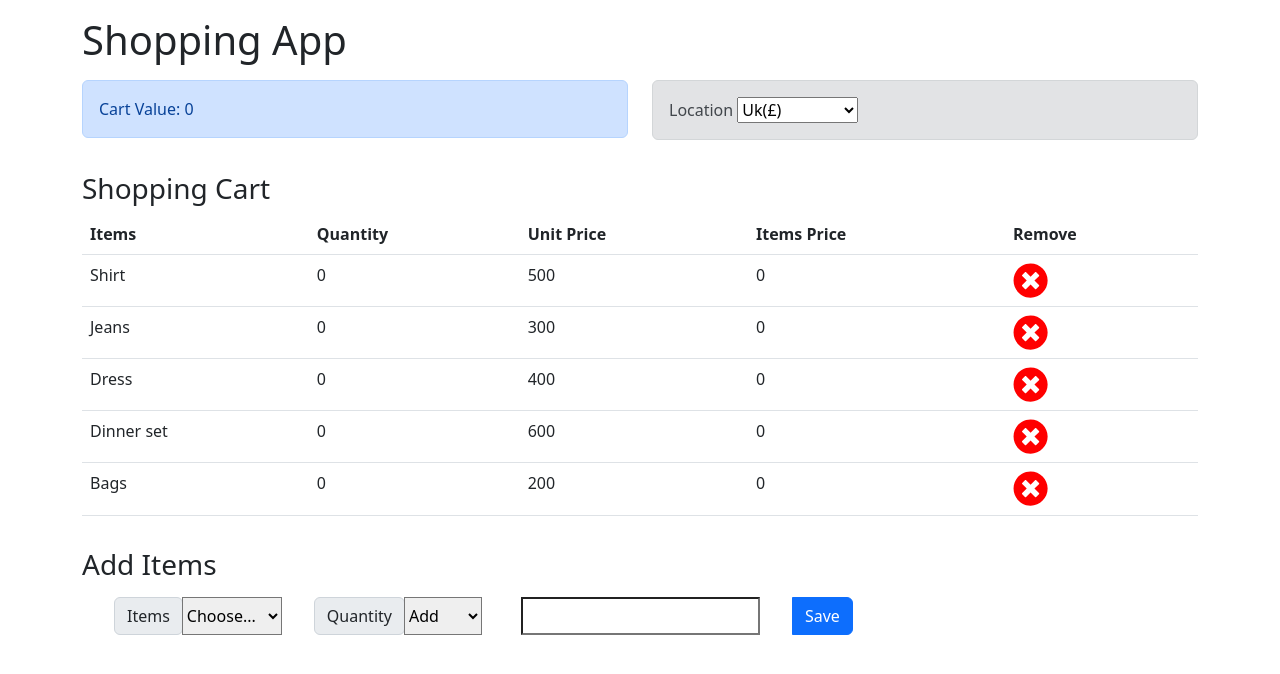
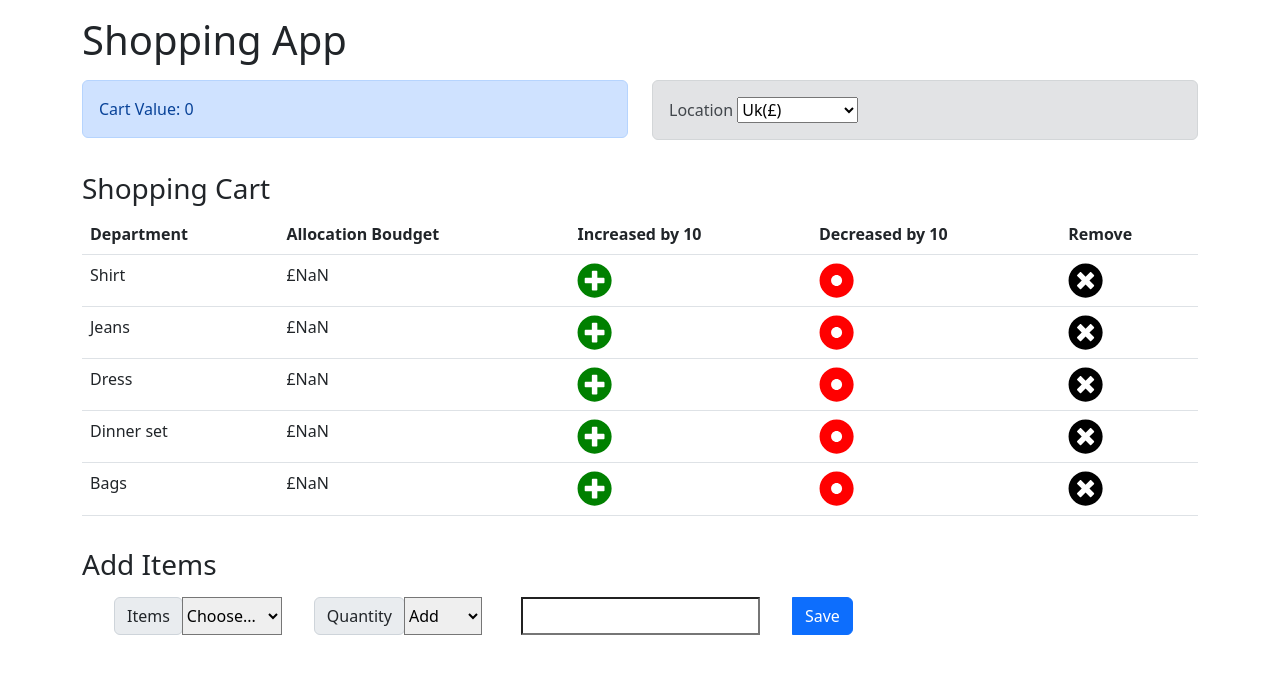
Before and after one commit to mfardsaffari/ejtos-react_budget_app, a React (Create React App) app: page / in a window 1280 px wide. Shown: the top 674 px of the page. Built offline with nearby package versions, Linux system fonts and the light colour scheme.

Commit message:
Modify And add Expenses Component

```diff
--- a/src/components/ExpenseItem.js
+++ b/src/components/ExpenseItem.js
@@ -1,9 +1,9 @@
 import React, { useContext } from 'react';
 import { AppContext } from '../context/AppContext';
-import { FaTimesCircle } from 'react-icons/fa';
+import { FaPlusCircle, FaTimesCircle, FaDotCircle } from 'react-icons/fa';
 
 const ExpenseItem = (props) => {
-    const { dispatch, Location} = useContext(AppContext);
+    const { dispatch, Currency} = useContext(AppContext);
 
     const handleDeleteItem = () => {
         const item = {
@@ -16,14 +16,22 @@ const ExpenseItem = (props) => {
         });
     };
 
+    const handleIncreaseBoudget = () => {
+
+    };
+
+    const handleDecreaseBoudget = () => {
+
+    };
+
 
     return (
         <tr>
         <td>{props.name}</td>
-        <td>{props.quantity}</td>
-        <td>{Location}{parseInt(props.unitprice)}</td>
-        <td>{Location}{parseInt(props.quantity)*parseInt(props.unitprice)}</td>
-        <td><FaTimesCircle size='2.2em' color="red" onClick={handleDeleteItem}></FaTimesCircle></td>
+        <td>{Currency}{parseInt(props.budget)}</td>
+        <td><FaPlusCircle size='2.2em' color="green" onClick={handleIncreaseBoudget}></FaPlusCircle></td>
+        <td><FaDotCircle size='2.2em' color="red" onClick={handleDecreaseBoudget}></FaDotCircle></td>
+        <td><FaTimesCircle size='2.2em' color="black" onClick={handleDeleteItem}></FaTimesCircle></td>
         </tr>
     );
 };
--- a/src/components/ExpenseList.js
+++ b/src/components/ExpenseList.js
@@ -9,16 +9,16 @@ const ExpenseList = () => {
         <table className='table'>
               <thead className="thead-light">
             <tr>
-              <th scope="col">Items</th>
-              <th scope="col">Quantity</th>
-              <th scope="col">Unit Price</th>
-              <th scope="col">Items Price</th>
+              <th scope="col">Department</th>
+              <th scope="col">Allocation Boudget</th>
+              <th scope="col">Increased by 10</th>
+              <th scope="col">Decreased by 10</th>
               <th scope="col">Remove</th>
             </tr>
           </thead>
             <tbody>
             {expenses.map((expense) => (
-                <ExpenseItem id={expense.id} key={expense.id} name={expense.name} quantity={expense.quantity} unitprice={expense.unitprice} />
+                <ExpenseItem id={expense.id} key={expense.id} name={expense.name} budget={expense.allocatedBoudget} />
             ))}
             </tbody>
         </table>
```
